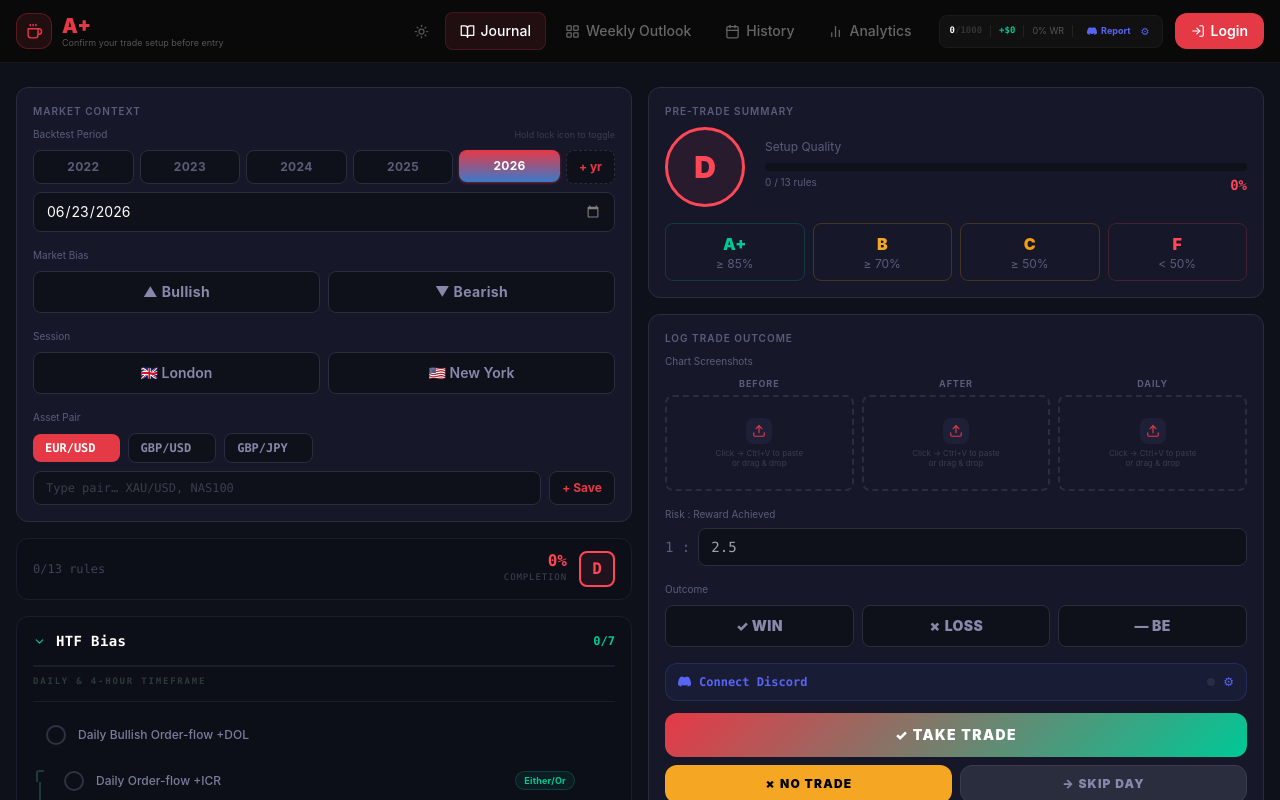
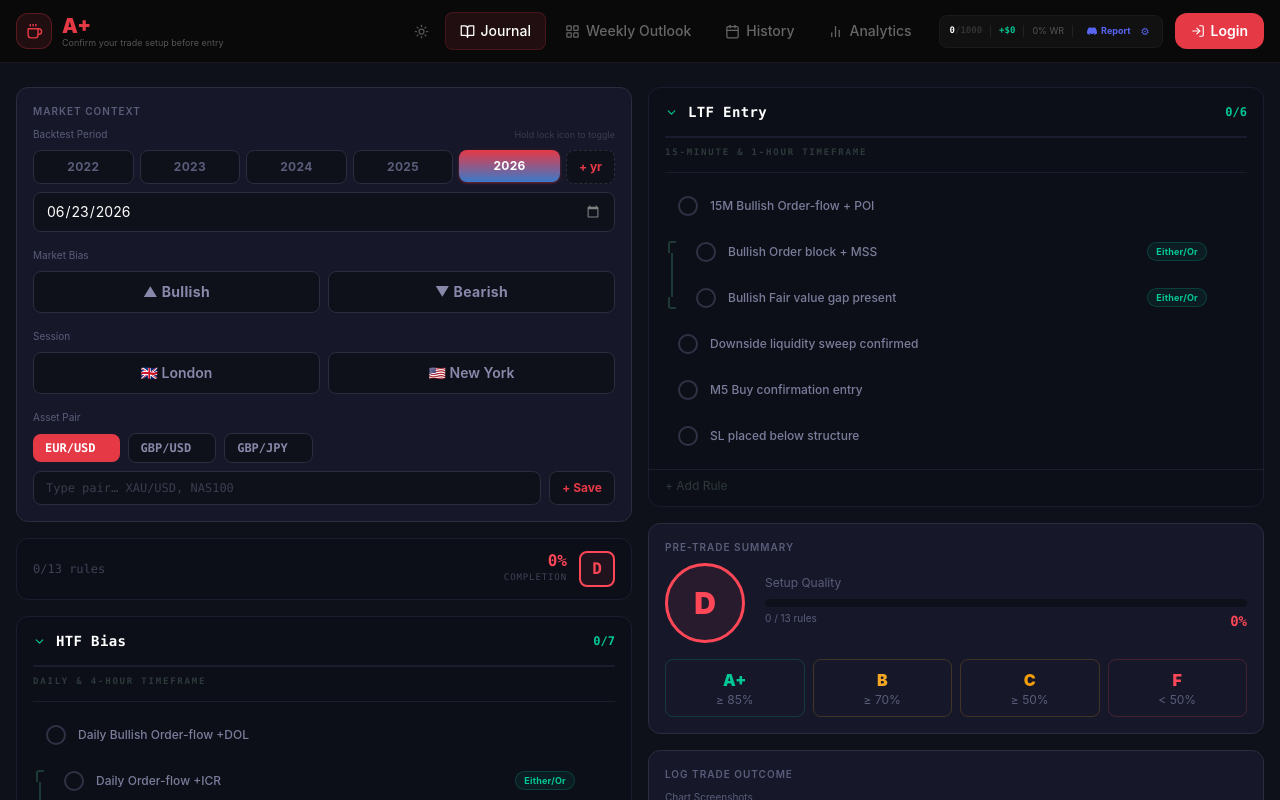
Before and after one commit to sabarfx666-spec/boy, a React (Vite) app: page / in a window 1280 px wide. Shown: the top 800 px of the page. Built offline with nearby package versions, Linux system fonts and the light colour scheme.

Commit message:
feat: move LTF Entry to right column, HTF Bias stays left
Co-Authored-By: Claude Sonnet 4.6 <noreply@anthropic.com>

```diff
--- a/src/App.jsx
+++ b/src/App.jsx
@@ -818,6 +818,12 @@ const JournalModule = ({ setTrades, date, setDate }) => {
           expanded={htfExpanded} onToggle={() => setHtfExpanded(v => !v)}
           onCheckedChange={(c, t) => setHtfScore({ c, t })}
         />
+
+      </div>
+
+      {/* ── Right Column ── */}
+      <div className="flex flex-col gap-4">
+
         <RuleSection
           rules={entryRules} setter={setEntryRules}
           newVal={newEntRule} setNew={setNewEntRule}
@@ -826,11 +832,6 @@ const JournalModule = ({ setTrades, date, setDate }) => {
           expanded={ltfExpanded} onToggle={() => setLtfExpanded(v => !v)}
           onCheckedChange={(c, t) => setLtfScore({ c, t })}
         />
-
-      </div>
-
-      {/* ── Right Column ── */}
-      <div className="flex flex-col gap-4">
 
         {/* Pre-Trade Summary */}
         <Card>
```
